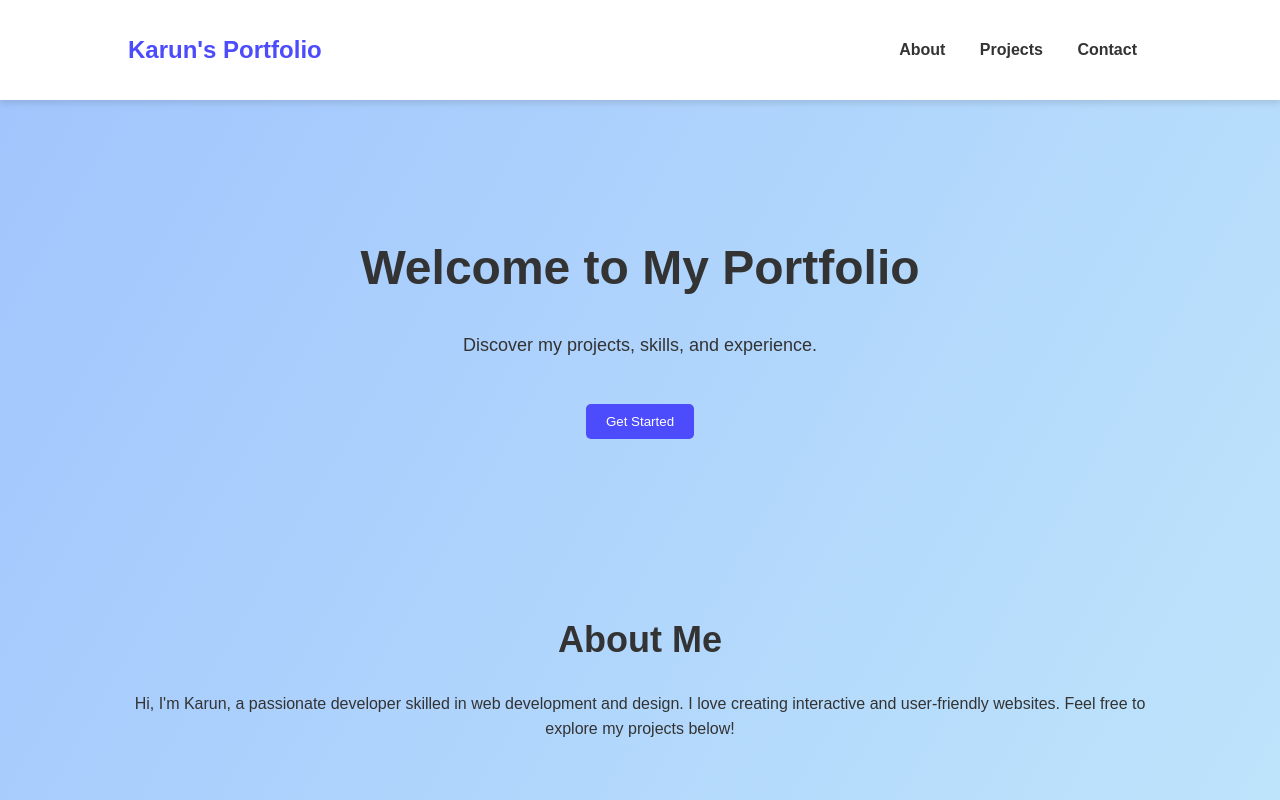
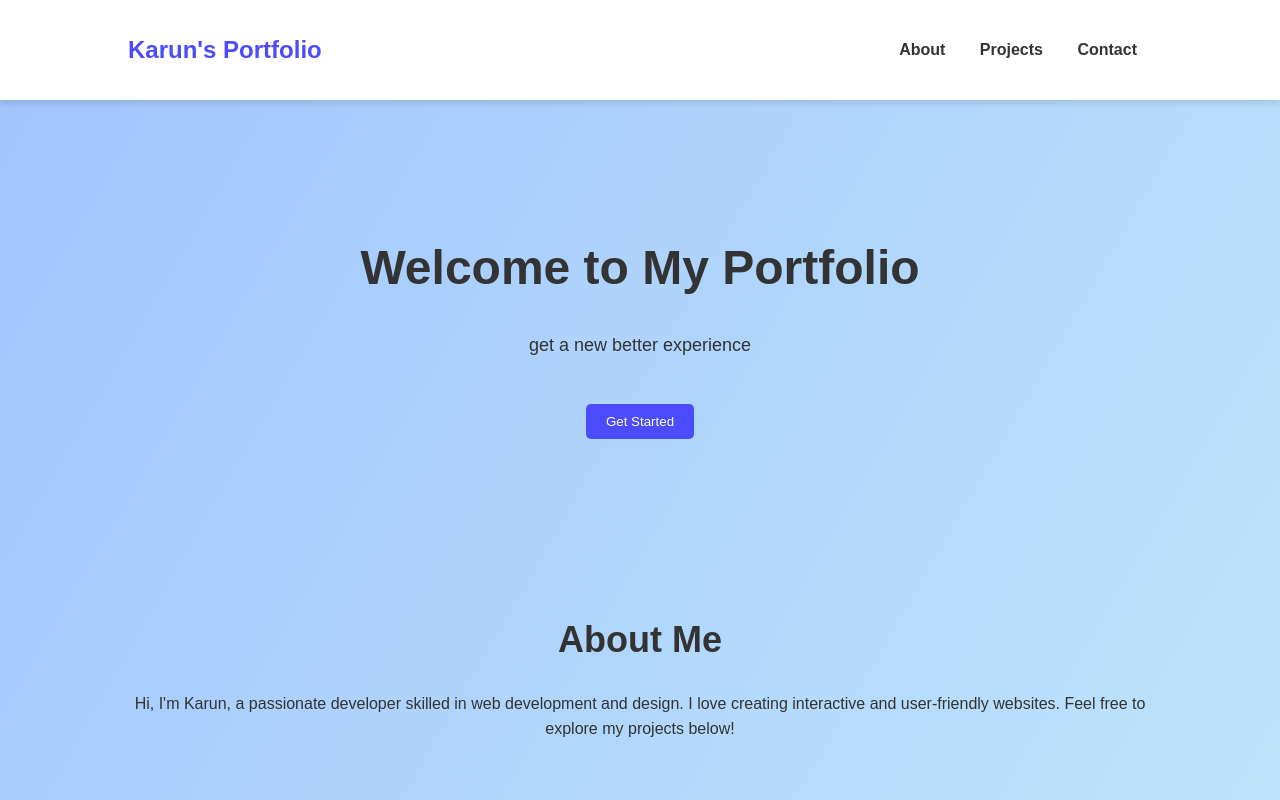
Before and after one commit to hobbs12345/project-p, a plain HTML site: page index.html in a window 1280 px wide. Shown: the top 800 px of the page. Drawn offline with Linux system fonts and the light colour scheme.

Commit message:
first commit

```diff
--- a/index.html
+++ b/index.html
@@ -143,7 +143,7 @@
 
   <section class="hero">
     <h2>Welcome to My Portfolio</h2>
-    <p>Discover my projects, skills, and experience.</p>
+    <p>get a new better experience</p>
     <button onclick="alert('Thanks for visiting!')">Get Started</button>
   </section>
 
```
